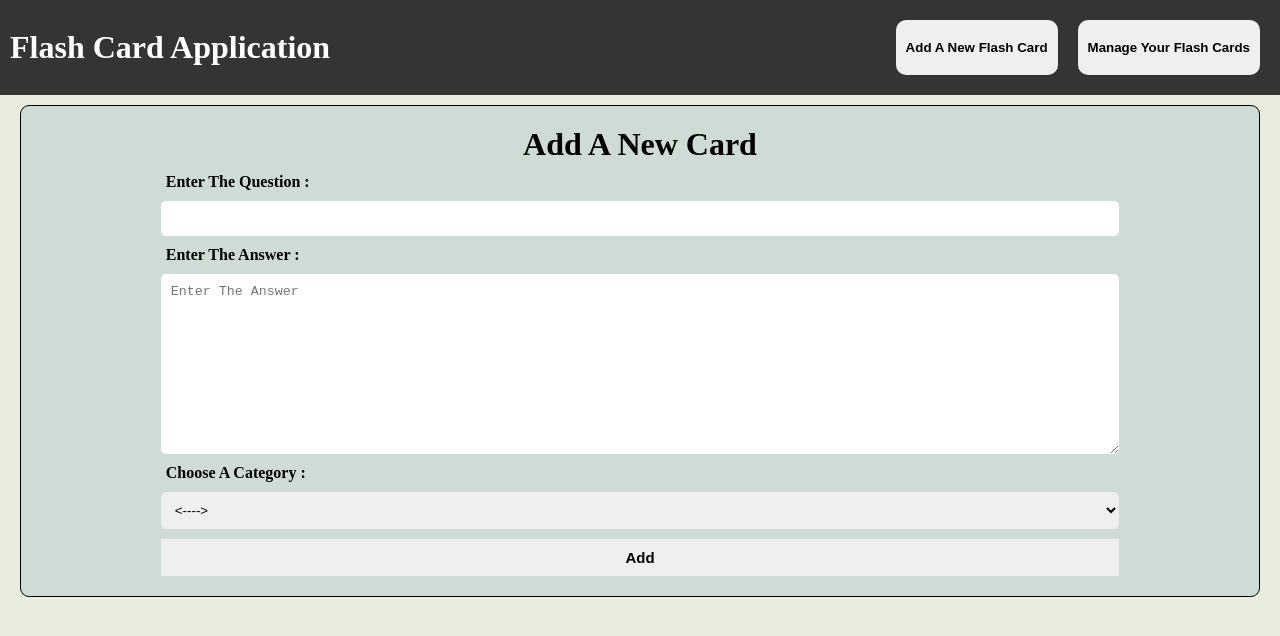
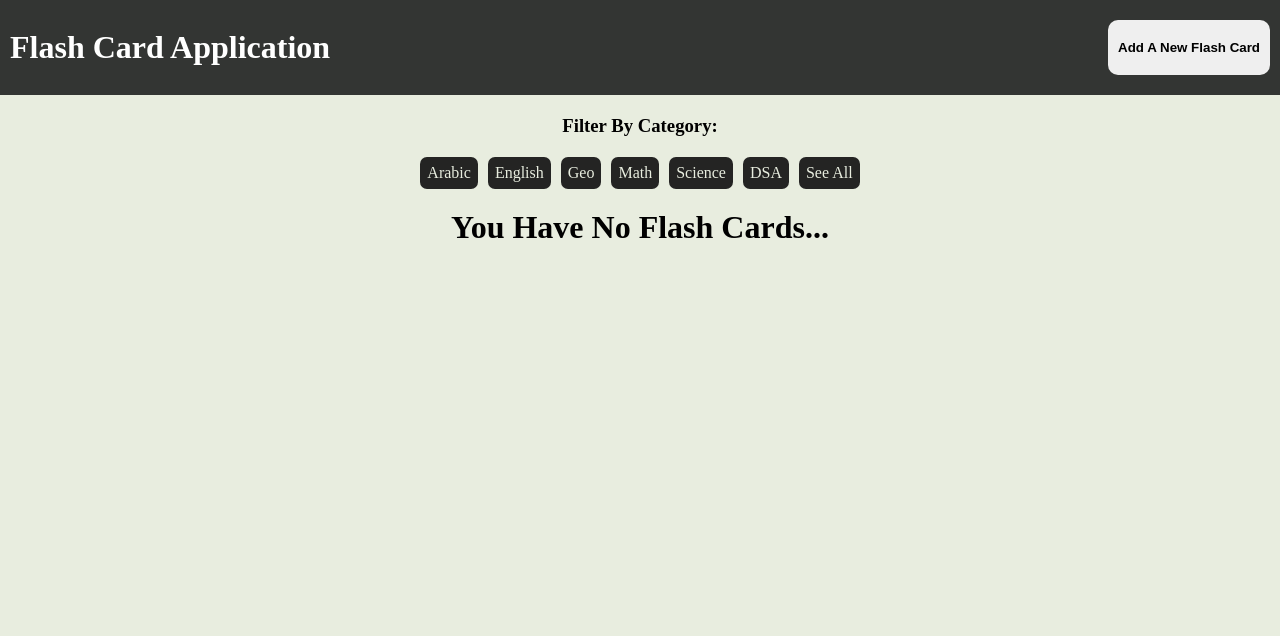
Before and after one commit to WissemJderi/flashcard-app, a React (Vite) app: page / in a window 1280 px wide. Shown: the top 636 px of the page. Built offline with nearby package versions, Linux system fonts and the light colour scheme.

Commit message:
Added filtering for flashcards.

```diff
--- a/src/App.css
+++ b/src/App.css
@@ -19,3 +19,25 @@ body {
   width: 50%;
   margin: 0 25%;
 }
+.info {
+  text-align: center;
+  margin-top: 20px;
+}
+
+.categories-container {
+  display: flex;
+  text-align: center;
+  align-self: center;
+  justify-content: center;
+  gap: 10px;
+  width: 50%;
+  margin: 20px 25%;
+}
+
+.category-span {
+  cursor: pointer;
+  background-color: #242423;
+  color: #e8eddf;
+  padding: 7px;
+  border-radius: 7px;
+}
--- a/src/App.jsx
+++ b/src/App.jsx
@@ -19,27 +19,13 @@ function App() {
     "Science",
     "DSA",
   ]);
-  const [isShown, setIsShown] = useState(true);
+  const [isShown, setIsShown] = useState(false);
+  const [selectedCategory, setSelectedCategory] = useState("");
 
   useEffect(() => {
     // Save flashcards to local storage whenever they change
     localStorage.setItem("flashCards", JSON.stringify(flashCards));
   }, [flashCards]);
-
-  let flashCardsList = flashCards.map((flashCard) => {
-    return (
-      <div className="flashCards-container" key={flashCard.question}>
-        <FlashCard
-          question={flashCard.question}
-          category={flashCard.category}
-          answer={flashCard.answer}
-          deleteCard={deleteCard}
-        />
-      </div>
-    );
-  });
-
-  // Functions
 
   function addNewFlashCard() {
     setIsShown(!isShown);
@@ -58,13 +44,55 @@ function App() {
     });
   }
 
+  function filterCards(cat) {
+    setSelectedCategory(cat);
+  }
+
+  const filteredFlashCards =
+    selectedCategory && selectedCategory !== "See All"
+      ? flashCards.filter(
+          (flashCard) => flashCard.category === selectedCategory
+        )
+      : flashCards;
+
+  const flashCardsList = filteredFlashCards.map((flashCard) => {
+    return (
+      <div className="flashCards-container" key={flashCard.question}>
+        <FlashCard
+          question={flashCard.question}
+          category={flashCard.category}
+          answer={flashCard.answer}
+          deleteCard={deleteCard}
+        />
+      </div>
+    );
+  });
+
+  const categoriesSpans = [...categories, "See All"].map((category) => {
+    return (
+      <span
+        className="category-span"
+        onClick={() => filterCards(category)}
+        key={category}
+      >
+        {category}
+      </span>
+    );
+  });
+
   return (
     <>
       <Header addNewFlashCard={addNewFlashCard} />
       {isShown ? (
         <FlashCardInput categories={categories} addNewCard={addNewCard} />
       ) : null}
-      {flashCardsList}
+      <h3 className="info">Filter By Category: </h3>
+      <div className="categories-container">{categoriesSpans}</div>
+      {flashCards.length === 0 ? (
+        <h1 className="info">You Have No Flash Cards...</h1>
+      ) : (
+        flashCardsList
+      )}
     </>
   );
 }
--- a/src/components/Header.jsx
+++ b/src/components/Header.jsx
@@ -3,7 +3,7 @@ function Header({ addNewFlashCard }) {
   return (
     <div className="header">
       <h1 className="logo">Flash Card Application</h1>
-      <div className="header-btns">
+
       <button
         className="add-flash-card"
         onClick={() => {
@@ -13,16 +13,6 @@ function Header({ addNewFlashCard }) {
         {" "}
         Add A New Flash Card
       </button>
-        <button
-          className="add-flash-card"
-          onClick={() => {
-            console.log("Working");
-          }}
-        >
-          {" "}
-          Manage Your Flash Cards
-        </button>
-      </div>
     </div>
   );
 }
--- a/src/styles/header.css
+++ b/src/styles/header.css
@@ -20,10 +20,3 @@
   padding: 20px 10px;
   transition: background-color 0.6s ease, color 0.6s ease;
 }
-
-.add-flash-card:hover {
-  background-color: #e8eddf;
-}
-.header-btns > button {
-  margin: 0px 10px;
-}
```
Lines whose indentation alone changed are shown as unchanged.
